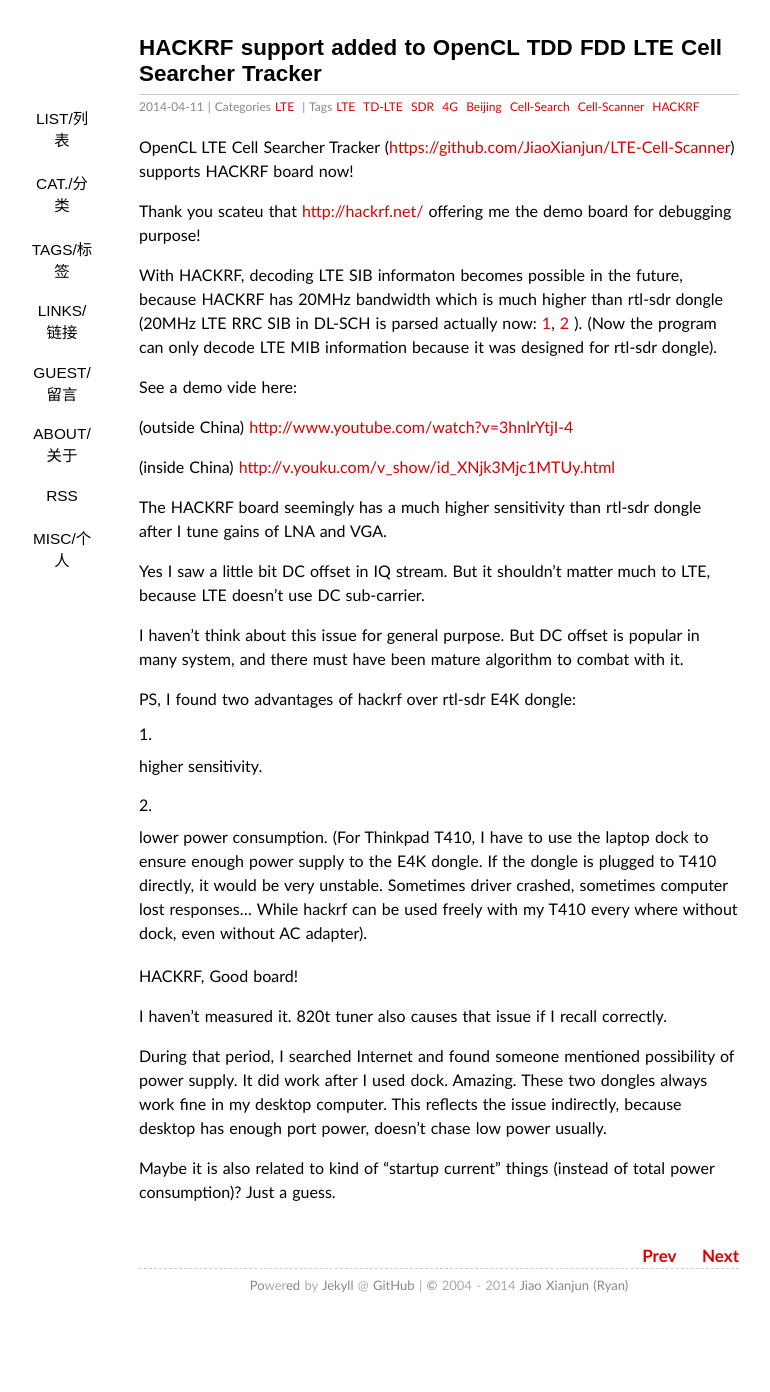
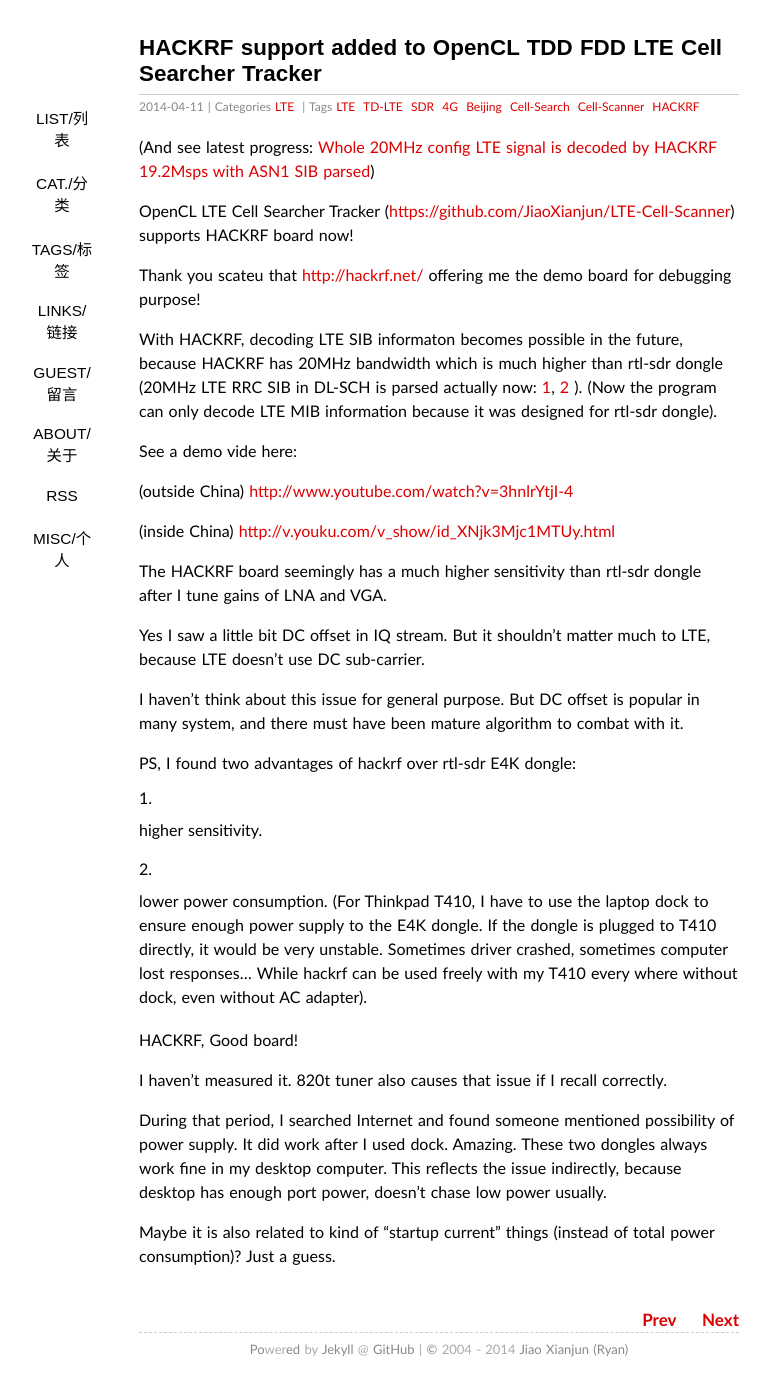
Before and after one commit to sdr-x/sdr-x.github.io, a Jekyll site: the page built from _posts/2014-04-11-HACKRF support added to OpenCL TDD FDD LTE Cell Searcher Tracker.md, in a window 1280 px wide. Shown: the whole page, without its empty margins (201-971 px from the left). Built offline with Jekyll 4.4.1, drawn with Linux system fonts in a browser that asks for light colours; some web fonts are replaced; Markdown is read by kramdown in place of the engine named in the settings; comment, search, counter and statistics services are not loaded; before the commit the page ends 1328 px from its top, so only the background shows below that.

Commit message:
Update 2014-04-11-HACKRF support added to OpenCL TDD FDD LTE Cell Searcher Tracker.md

```diff
--- a/_posts/2014-04-11-HACKRF support added to OpenCL TDD FDD LTE Cell Searcher Tracker.md
+++ b/_posts/2014-04-11-HACKRF support added to OpenCL TDD FDD LTE Cell Searcher Tracker.md
@@ -6,6 +6,8 @@ thread: 2014864
 categories: LTE
 tags:  LTE TD-LTE SDR 4G Beijing Cell-Search Cell-Scanner HACKRF
 ---
+
+(And see latest progress: [Whole 20MHz config LTE signal is decoded by HACKRF 19.2Msps with ASN1 SIB parsed](http://sdr-x.github.io/Whole%2020MHz%20config%20LTE%20signal%20is%20decoded%20by%20HACKRF%2019.2Msps%20with%20ASN1%20SIB%20parsed/))
 
 OpenCL LTE Cell Searcher Tracker ([https://github.com/JiaoXianjun/LTE-Cell-Scanner](https://github.com/JiaoXianjun/LTE-Cell-Scanner)) supports HACKRF board now!
 
```
